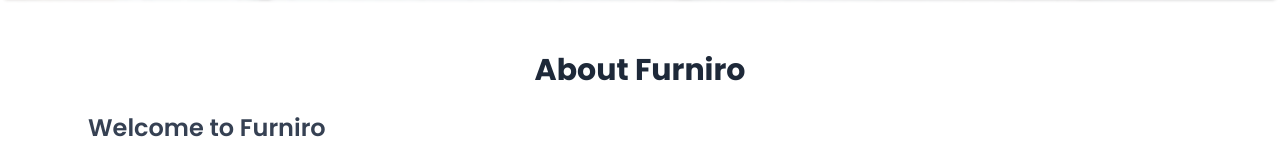
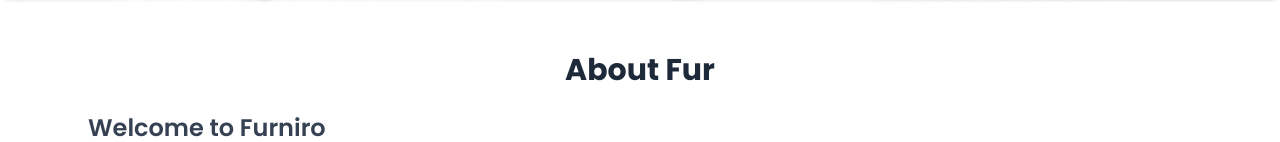
Before and after one commit to touhidtamim/Furniro, a React (Vite) app: page /about in a window 1280 px wide. Shown: the part 351-493 px from the top of the page. Built offline with nearby package versions, Linux system fonts and the light colour scheme.

Commit message:
added content in aboput page

```diff
--- a/src/Pages/About/About.jsx
+++ b/src/Pages/About/About.jsx
@@ -10,7 +10,7 @@ const About = () => {
       {/* Main Content page */}
       <div className="max-w-6xl mx-auto px-6 py-12">
         <h1 className="text-3xl font-bold text-gray-800 mb-6 text-center">
-          About Furniro
+          About Fur
         </h1>
 
         <div className="grid grid-cols-1 lg:grid-cols-2 gap-12 items-center">
```
